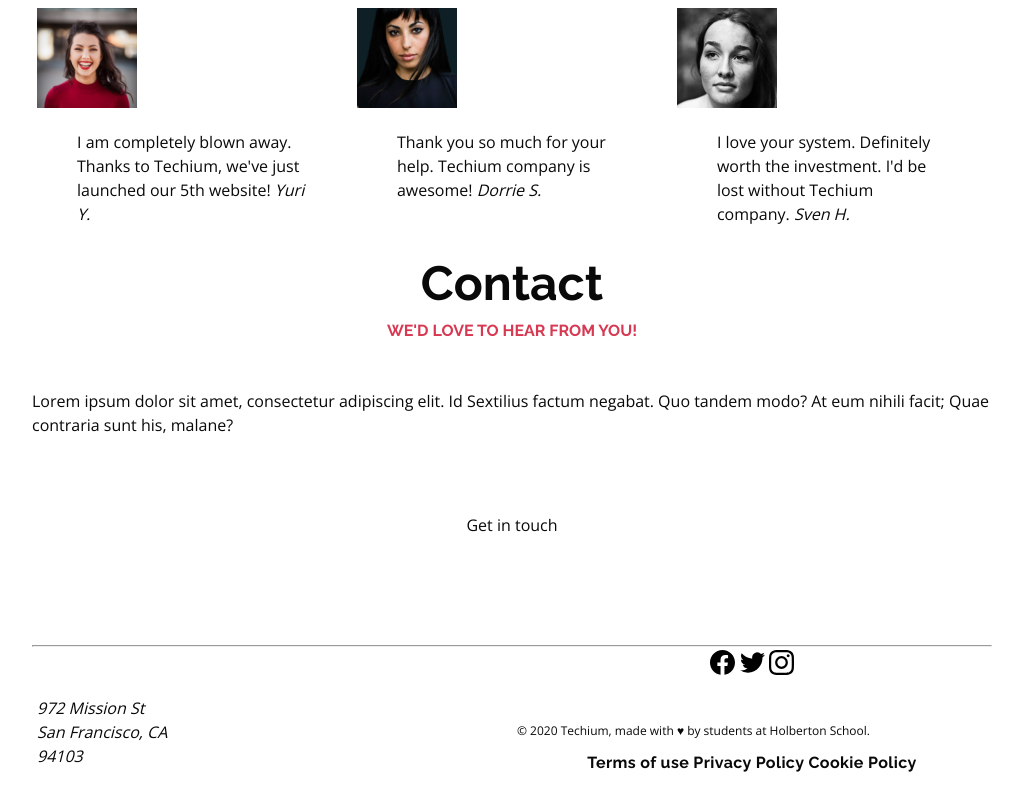
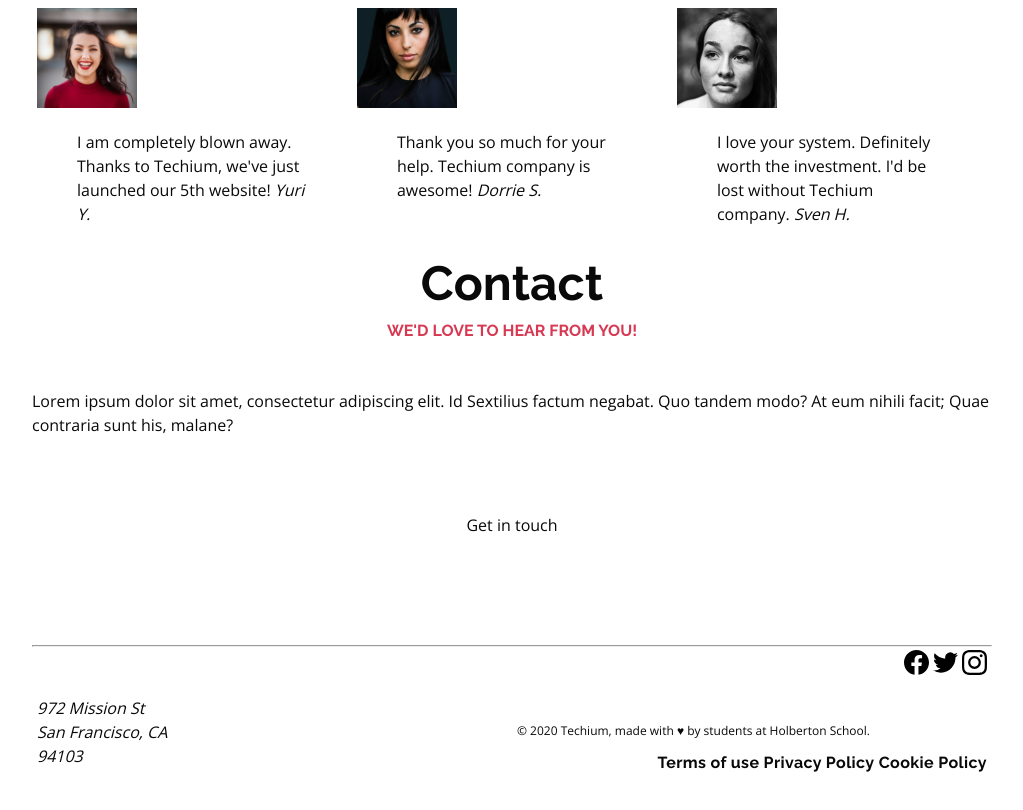
Before and after one commit to laamyry/alx-frontend, a plain HTML site: page 0x02-CSS_advanced/index.html in a window 1280 px wide. Shown: the part 4100-4910 px from the top of the page, without its empty margins (128-1151 px from the left). Drawn offline with nearby package versions, Linux system fonts and the light colour scheme.

Commit message:
update task 19

```diff
--- a/0x02-CSS_advanced/styles/19-style.css
+++ b/0x02-CSS_advanced/styles/19-style.css
@@ -174,7 +174,7 @@ ul.row {
   font-size: var(--font-size-small);
   color: var(--text-color);
 }
-ul.footer {
+.footer ul {
   text-align: right;
 }
 .footer {
```
